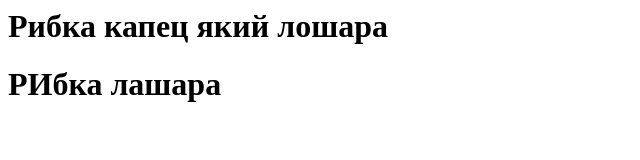
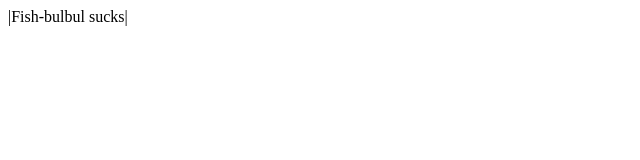
Before and after one commit to berjer1e/serv, a plain HTML site: page index.html in a window 1280 px wide. Shown: the whole page, without its empty margins (0-640 px from the left). Drawn offline with Linux system fonts and the light colour scheme.

Commit message:
Update index.html

```diff
--- a/index.html
+++ b/index.html
@@ -1,3 +1 @@
-<h1>Рибка капец який лошара</h1>
-
-<h1>РИбка лашара</h1>
+|Fish-bulbul sucks|
```
